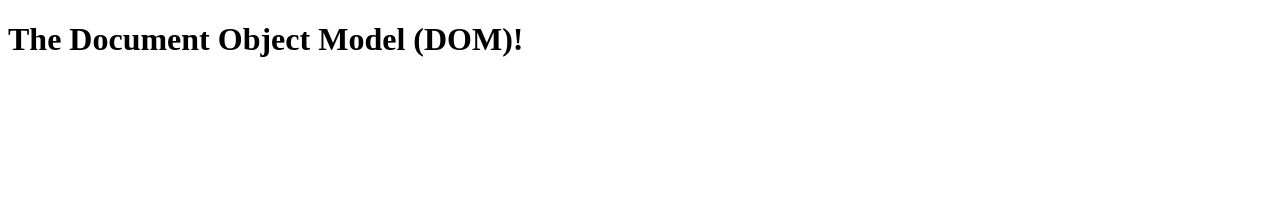
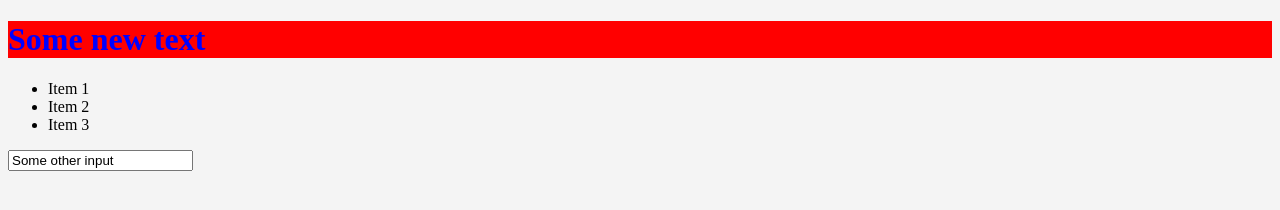
Before and after one commit to RaresSanduConstantin/Javascript-MAX_Courses, a plain HTML site: page 7/index.html in a window 1280 px wide. Drawn offline with Linux system fonts and the light colour scheme.

Commit message:
lectia 15

```diff
--- a/7/app.js
+++ b/7/app.js
@@ -0,0 +1,21 @@
+const h1 = document.querySelector("h1");
+const body = document.body;
+const input = document.querySelector("input");
+// const listItemElement = document.querySelectorAll("li");
+const listItemElement = document.getElementsByTagName("li");
+const ul = document.querySelector("ul");
+
+h1.textContent = "Some new text";
+h1.className = "title";
+h1.style.color = "blue";
+h1.style.backgroundColor = "red";
+
+input.value = "Some other input";
+
+for (const listItemEl of listItemElement) {
+  console.dir(listItemEl);
+}
+
+body.style.backgroundColor = "#f4f4f4";
+
+console.log(ul.childNodes);
--- a/7/index.html
+++ b/7/index.html
@@ -5,11 +5,22 @@
     <meta name="viewport" content="width=device-width, initial-scale=1.0" />
     <meta http-equiv="X-UA-Compatible" content="ie=edge" />
     <title>DOM Interaction</title>
-    <script src="app.js" defer></script>
+    <style>
+      .title {
+        color: red;
+      }
+    </style>
   </head>
   <body>
     <header>
-      <h1>The Document Object Model (DOM)!</h1>
+      <h1 id="main-title">The Document Object Model (DOM)!</h1>
     </header>
+    <ul>
+      <li class="list-item">Item 1</li>
+      <li class="list-item">Item 2</li>
+      <li class="list-item">Item 3</li>
+    </ul>
+    <input type="text" value="default text" />
+    <script src="app.js"></script>
   </body>
 </html>
```
